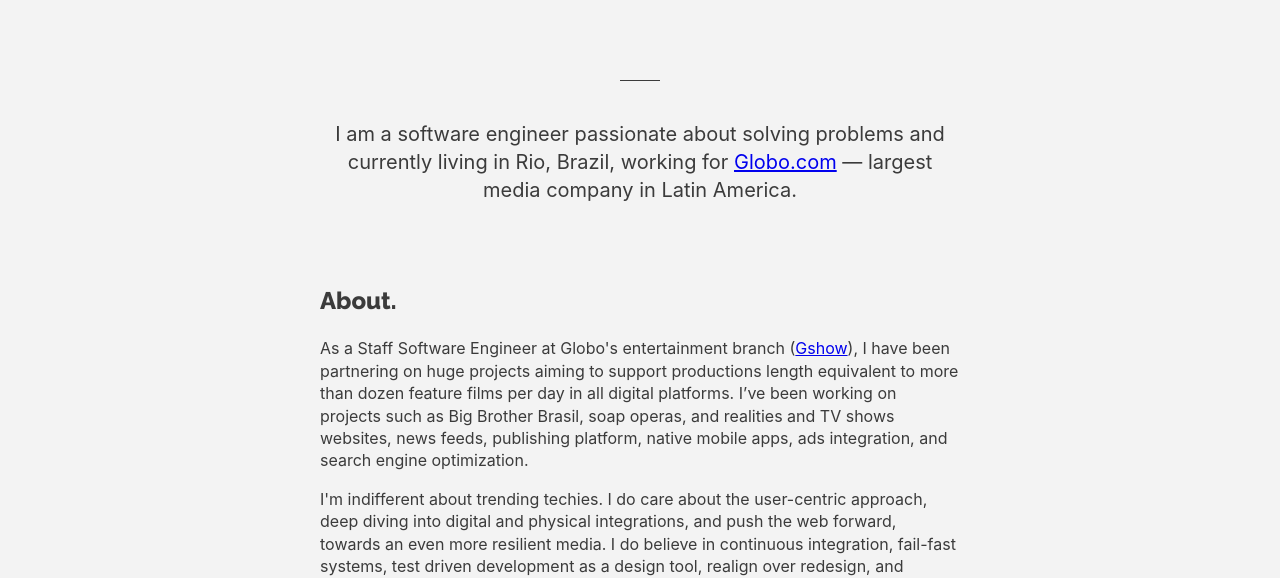
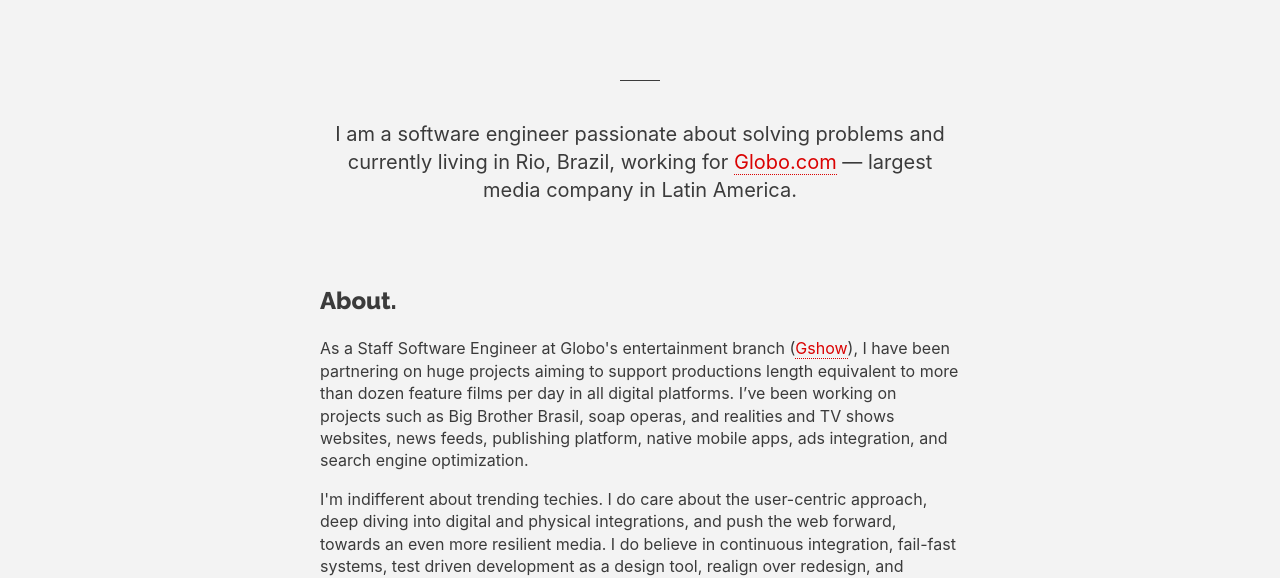
Before and after one commit to heliocorreia/heliocorreia.com, an Eleventy site: page src/structure/index.md in a window 1280 px wide. Shown: the part 228-806 px from the top of the page. Built offline with nearby package versions, Linux system fonts and the light colour scheme; Eleventy itself is replaced by a stand-in of ours; files that its build step writes are made by us from their sources.

Commit message:
add link style

```diff
--- a/src/style/style.scss
+++ b/src/style/style.scss
@@ -1,4 +1,5 @@
 $primary-color: #fd256e;
+$secondary-color: #da0202;
 
 body {
   background-color: #f3f3f3;
@@ -71,3 +72,9 @@
 h3 {
   margin-top: 2.5rem;
 }
+
+a {
+  border-bottom: $secondary-color dotted 1px;
+  color: $secondary-color;
+  text-decoration: none;
+}
```
Also changed, not shown: docs/assets/css/style.css.
